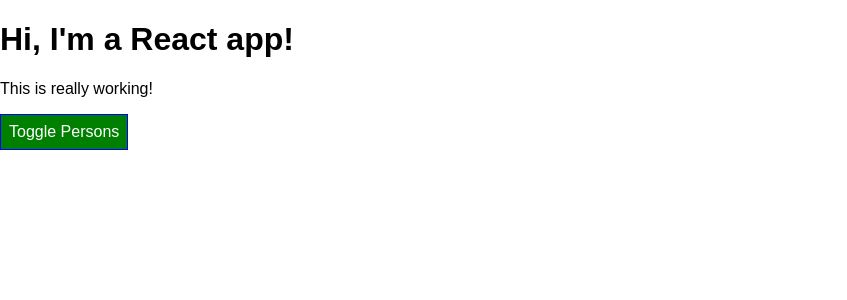
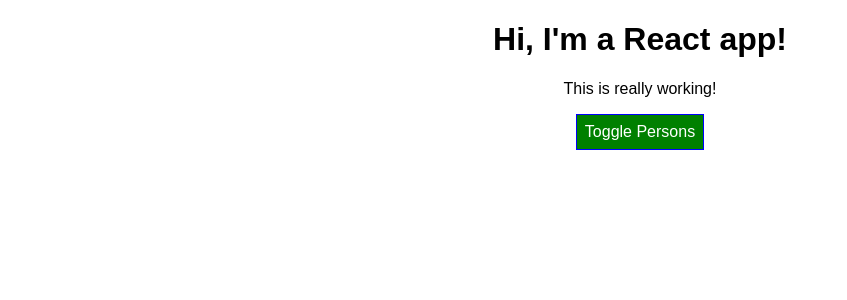
Before and after one commit to PaPa31/react-complete-guide, a React app: page / in a window 1280 px wide. Shown: the top 300 px of the page, without its empty margins (0-847 px from the left). Built offline with nearby package versions, Linux system fonts and the light colour scheme.

Commit message:
5.10.1 CSS Modules Usage
	modified:   src/App.css
	modified:   src/App.js

```diff
--- a/src/App.css
+++ b/src/App.css
@@ -9,3 +9,17 @@
 .bold {
   font-weight: bold;
 }
+
+.Button {
+  background-color: green;
+  color: white;
+  font: inherit;
+  border: 1px solid blue;
+  padding: 8px;
+  cursor: pointer;
+}
+
+.Button:hover {
+  background-color: lightgreen;
+  color: #333;
+}
--- a/src/App.js
+++ b/src/App.js
@@ -1,23 +1,8 @@
 // @ts-check
 
 import React, { Component } from "react";
-import styled from "styled-components";
-import "./App.css";
+import classes from "./App.css";
 import Person from "./Person/Person";
-
-const StyledButton = styled.button`
-      background-color: ${(props) => (props.alt ? "red" : "green")};
-      color: white;
-      font: inherit;
-      border: 1px solid blue;
-      padding: 8px;
-      cursor: pointer;
-      &:hover {
-        background-color: ${(props) => (props.alt ? "salmon" : "lightgreen")};
-        color: #333
-      },
-`;
-
 class App extends Component {
   state = {
     persons: [
@@ -100,24 +85,21 @@ class App extends Component {
       // };
     }
 
-    const classes = [];
+    const assignedClasses = [];
     if (this.state.persons.length <= 2) {
-      classes.push("red"); // classes = ['red]
+      assignedClasses.push(classes.red); // classes = ['red]
     }
     if (this.state.persons.length <= 1) {
-      classes.push("bold"); // classes = ['red', 'bold']
+      assignedClasses.push(classes.bold); // classes = ['red', 'bold']
     }
 
     return (
-      <div className="App">
+      <div className={classes.App}>
         <h1>Hi, I'm a React app!</h1>
-        <p className={classes.join(" ")}>This is really working!</p>
-        <StyledButton
-          alt={this.state.showPersons}
-          onClick={this.togglePersonsHandler}
-        >
+        <p className={assignedClasses.join(" ")}>This is really working!</p>
+        <button className={classes.Button} onClick={this.togglePersonsHandler}>
           Toggle Persons
-        </StyledButton>
+        </button>
         {persons}
       </div>
     );
```
